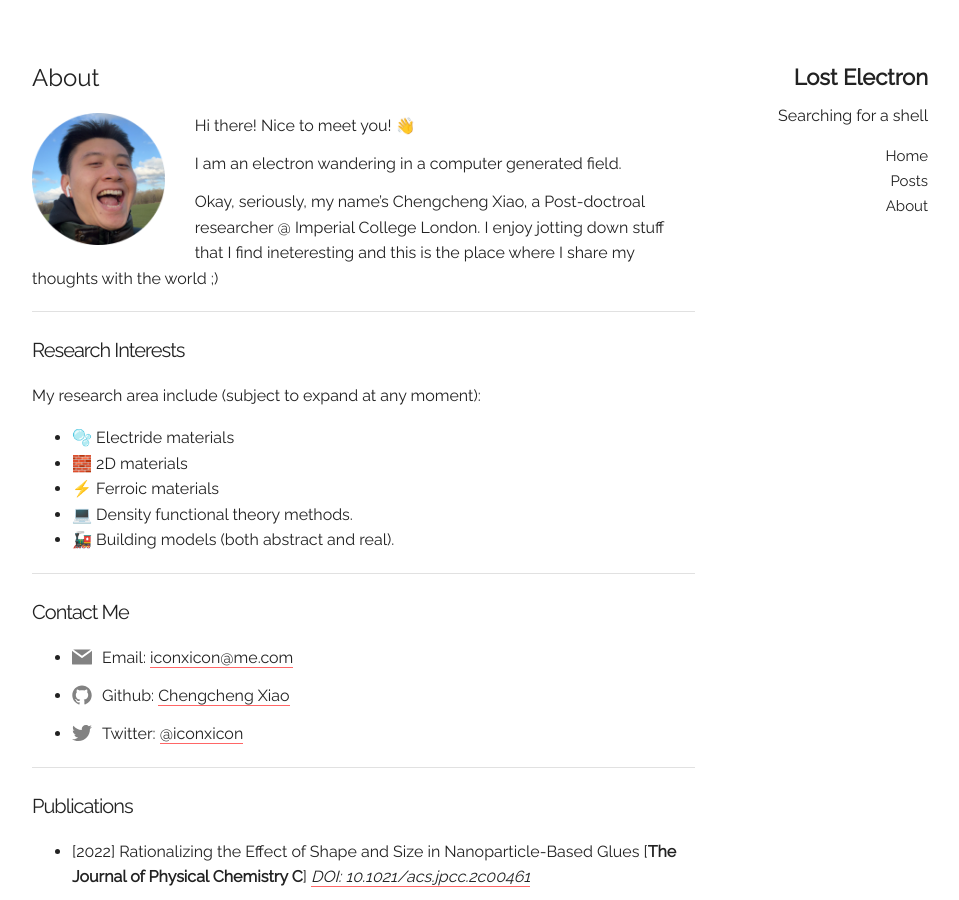
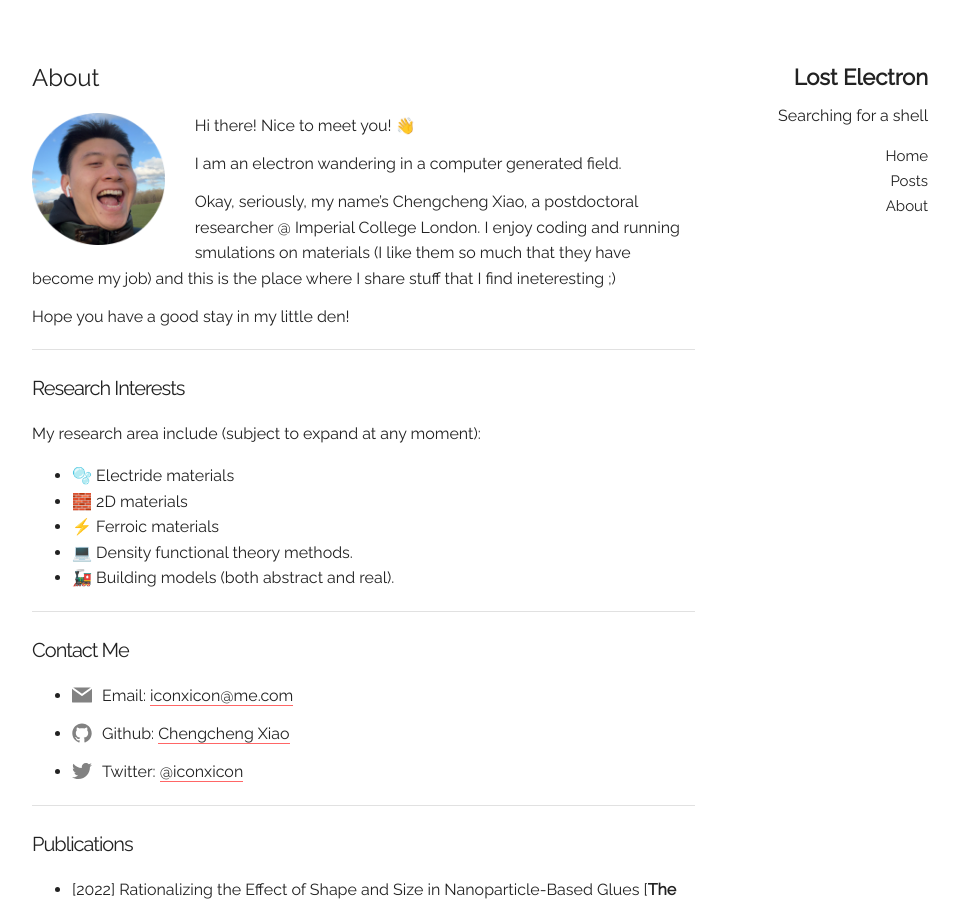
Before and after one commit to Chengcheng-Xiao/Chengcheng-Xiao.github.io, a Jekyll site: the page built from about.md, in a window 1280 px wide and 900 px high. Shown: the whole window, without its empty margins (160-1119 px from the left). Built offline with Jekyll 4.4.1, drawn with Linux system fonts in a browser that asks for light colours; nearby versions of some CDN libraries.

Commit message:
update about.md

```diff
--- a/about.md
+++ b/about.md
@@ -32,8 +32,10 @@ Hi there! Nice to meet you! <span class="wave">👋 </span>
 
 I am an electron wandering in a computer generated field.
 
-Okay, seriously, my name's Chengcheng Xiao, a Post-doctroal researcher @ Imperial College London.
-I enjoy jotting down stuff that I find ineteresting and this is the place where I share my thoughts with the world ;)
+Okay, seriously, my name's Chengcheng Xiao, a postdoctoral researcher @ Imperial College London.
+I enjoy coding and running smulations on materials (I like them so much that they have become my job) and this is the place where I share stuff that I find ineteresting ;)
+
+Hope you have a good stay in my little den!
 
 ---
 
```
